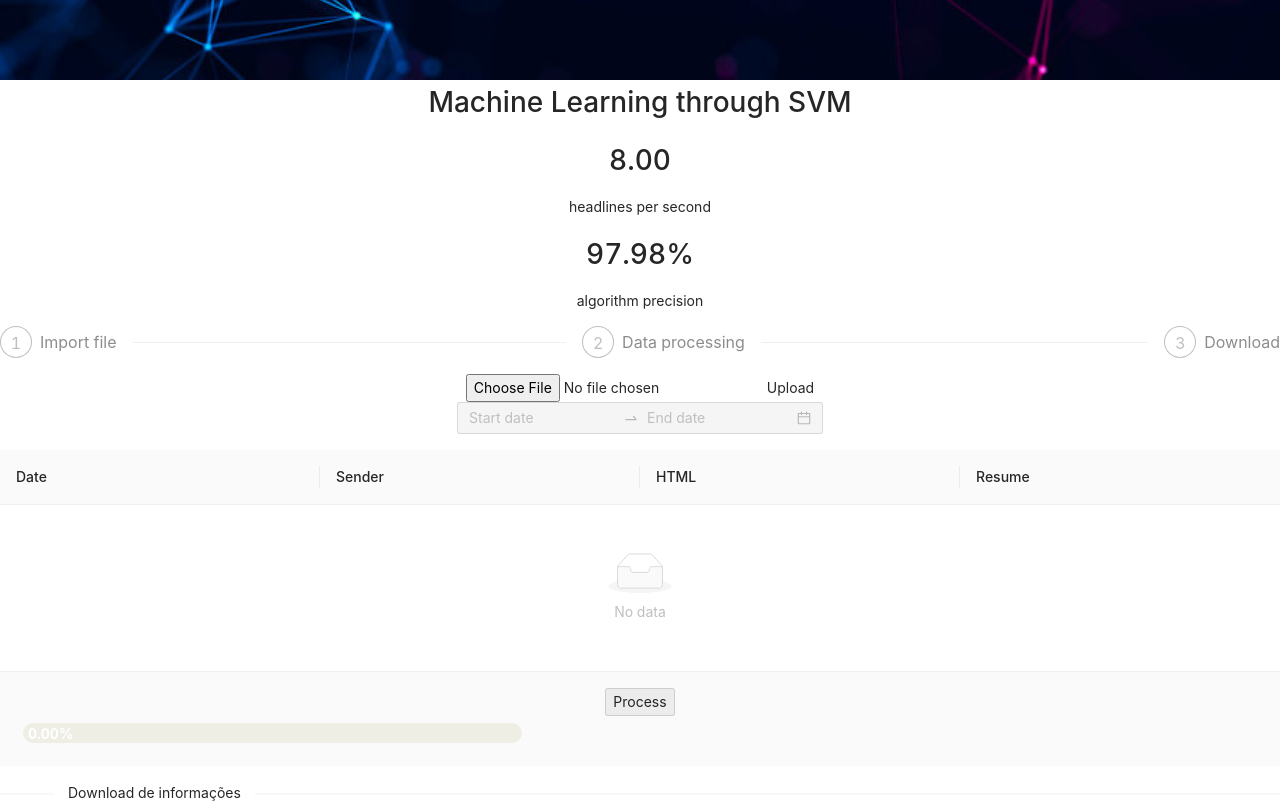
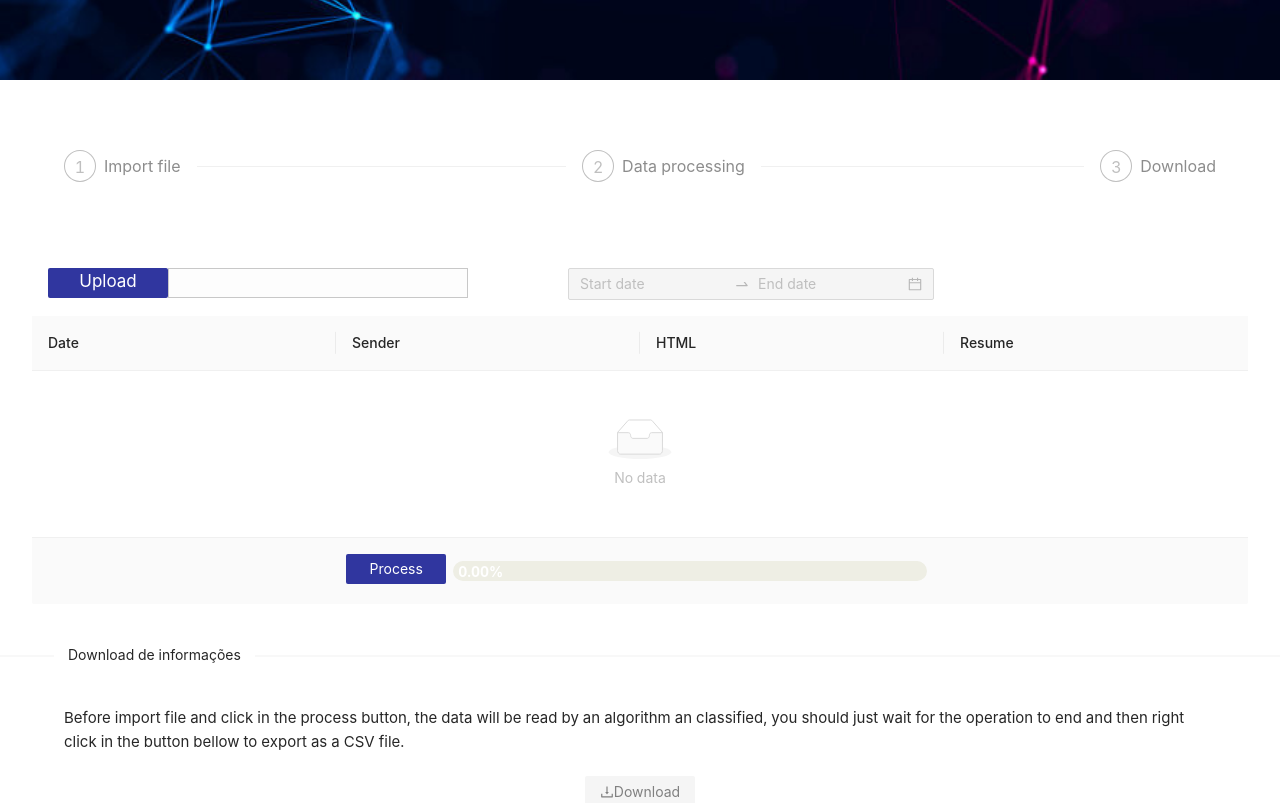
Before and after one commit to fernandocfbf/webSiteDesign, a React (Create React App) app: page /machinelearning in a window 1280 px wide. Shown: the part 440-1243 px from the top of the page. Built offline with nearby package versions, Linux system fonts and the light colour scheme.

Commit message:
Consertei a página de machinelearning

```diff
--- a/src/css/machinelearning.css
+++ b/src/css/machinelearning.css
@@ -1,119 +1,156 @@
-.container_web {
+.container_machine {
     position: relative;
     text-align: center;
     color: white;
 }
 
-.title_header_web{
+.title_header_machine{
     color: white;
     position: absolute;
     font-size: 40px;
-    top: 40%;
-    left: 50%;
-    transform: translate(-50%, -50%);
-}
-
-.text_header_web{
-    color: white;
-    position: absolute;
-    font-size: 20px;
-    top: 60%;
+    top: 30%;
     left: 50%;
     transform: translate(-50%, -50%);
 
 }
 
-.checkboxes{
-    width: 60%;
-    display: flex;
-    justify-content: space-around;
-    margin: auto;
+.title_manchetes_segundo_machine{
+    color: white;
+    position: absolute;
+    font-size: 35px;
+    top: 70%;
+    left: 40%;
+    transform: translate(-50%, -50%);
+
 }
 
-.site_title_web{
-    margin-right: 15px;
-    font-size: 15px;
-    color: black;
+.text_manchetes_segundo_machine{
+    color: white;
+    position: absolute;
+    font-size: 20px;
+    top: 80%;
+    left: 40%;
+    transform: translate(-50%, -50%);
+
 }
 
-.table_web{
+.title_manchetes_precision_machine{
+    color: white;
+    position: absolute;
+    font-size: 35px;
+    top: 70%;
+    left: 60%;
+    transform: translate(-50%, -50%);
+
+}
+
+.text_manchetes_precision_machine{
+    color: white;
+    position: absolute;
+    font-size: 20px;
+    top: 80%;
+    left: 60%;
+    transform: translate(-50%, -50%);
+
+}
+
+.inputfile {
+    display: flex;
+    align-items: center;
+    justify-content: center;
+    text-align: center;
+	width: 0.1px;
+	height: 0.1px;
+	opacity: 0;
+	overflow: hidden;
+	position: absolute;}
+
+.inputfile + label {
+    display: flex;
+    align-items: center;
+    justify-content: center;
+    text-align: center;
+    font-size: 17px;
+    color: white;
+    width: 120px;
+    height: 100%;
+    background-color: #30369f;
+    border-radius: 2px;
+    display: inline-block;
+}
+
+.inputfile+label:hover{
+    background-color: #c0016a
+}
+
+.load_file_input{
+    display: flex;
+    height: 30px;
+}
+
+.icon_input{
+    margin-left: 5px;
+}
+
+.file_name_input{
+    display: flex;
+    font-size: 15px;
+    background-color: rgb(253, 253, 253);
+    border-style: solid;
+    border-color: rgba(0, 0, 0, 0.212);
+    border-width: 1px;
+    width: 300px;
+    justify-content: center;
+    align-items: center;
+}
+
+.title_machine{
+    width: 100%;
+    display: flex;
+}
+
+.range_machine{
+    margin-left: 100px;
+}
+
+.table_machine{
     width: 95%;
     margin: auto;
-    margin-top: 40px;
     margin-bottom: 40px;
 }
 
-.site-card-wrapper_web {
-    padding: 30px;
-    margin-bottom: 40px;
-}
-
-.card_web{
-    height: 380px;
-}
-
-.icon_web{
-	width: 200px;
-	height: 200px;
-}
-
-.subtitle_card_web{
-    margin-top: 10px;
-    margin-bottom: 0px;
-}
-.select_web{
-    width: 100%;
-    border: none;
-    background-color: #bbbbbb;
-    outline: none;
-}
-
-.selected_class{
-    width: 100%;
-    border: none;
-    background-color: #020061;
-    outline: none;
-}
-
-.select_unavailable_web{
-    width: 100%;
-    border: none;
-    background-color: #bbbbbb;
-    outline: none;
+.status_machine{
+    margin: auto;
+    width: 90%;
+    margin-bottom: 70px;
+    margin-top: 70px;
 
 }
 
-.title_web_table{
+.process_text_machine{
+    font-size: 15px;
     display: flex;
-    width: 100%;
-    justify-content: space-around;
+    text-align: left;
+    width: 90%;
+    margin: auto;
+    margin-top: 40px;
 }
 
-.available_search_web{
-    width: 10%;
+.machine_footer_table{
+    display: flex;
+    justify-content: center;
+}
+
+.button_machine{
+    width: 100px;
     height: 30px;
     border: none;
+    border-radius: 2px;
+    background-color: #30369f;
     color: white;
-    background-color: #020061;
+    outline:none;
 }
 
-.unavailable_search_web{
-    width: 10%;
-    height: 30px;
-    border: none;
-    color: white;
-    background-color: #bbbbbb;
-
+.button_machine:hover{
+    background-color: #c0016a
 }
-
-.switch_web{
-    margin-left: 10px;
-}
-
-.mongo_web{
-    display: flex
-}
-
-.ant-switch-checked {
-    background-color: #020061;
-}
```
Also changed, not shown: 1 other file (tests, documents, lock files or other folders).
